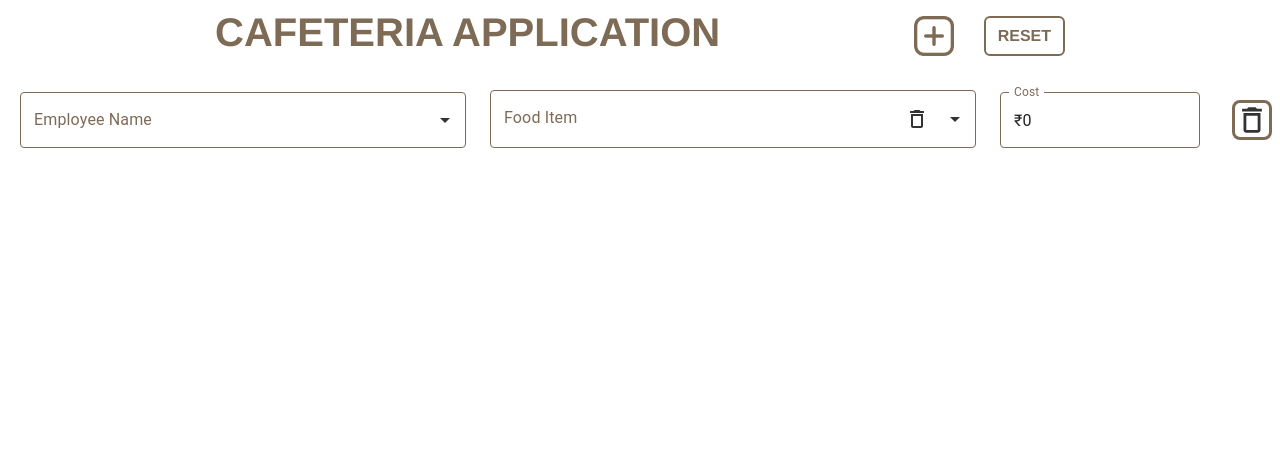
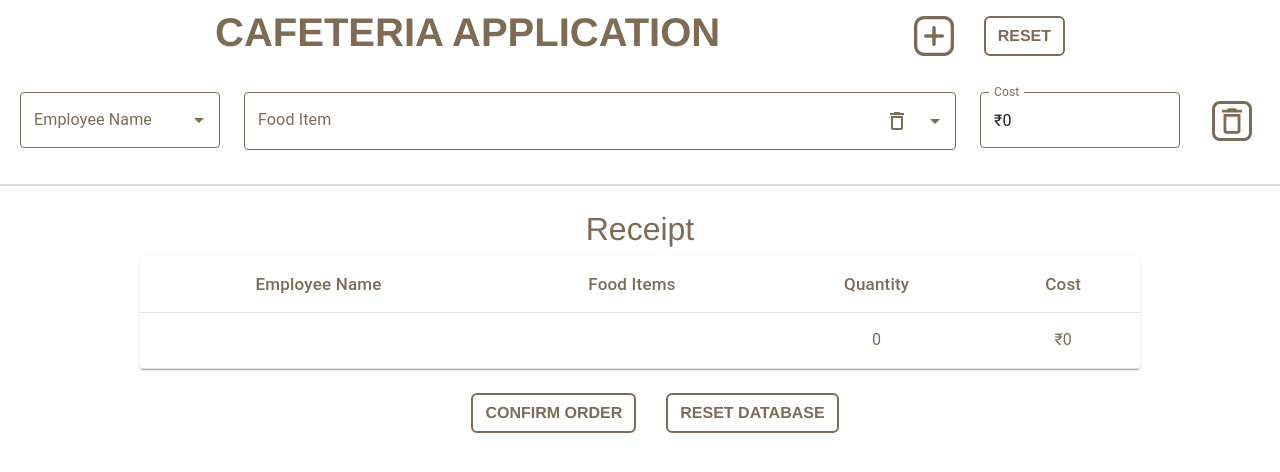
Before and after one commit to mayumithapa/CafeteriaApp, a React (Create React App) app in the folder cafeteria-application/: page / in a window 1280 px wide. Shown: the top 472 px of the page. Built offline with nearby package versions, Linux system fonts and the light colour scheme.

Commit message:
Removed the 1st autocomplete handleSelectEmployees function, added receipt.js file in which summary of order and 2 buttons i.e. confirm order and reset database are present

```diff
--- a/cafeteria-application/src/App.js
+++ b/cafeteria-application/src/App.js
@@ -2,6 +2,7 @@ import React, { useState } from "react";
 import Dropdown from "./Dropdown";
 import Navbar from "./Navbar";
 import Add from "./Add";
+import Receipt from "./Receipt";
 
 function App() {
   const [forms, setForms] = useState([{id:0}]);
@@ -10,34 +11,31 @@ function App() {
   const [addType, setAddType] = useState(""); // for dialogue box type
   const [emp, setEmp] = useState([]); // emp array
   const [lunch, setLunch] = useState([]);
-  const [removedEmployees, setRemovedEmployees] = useState([]); //yaha array hai neeche obj hai? why?
-  const [selectedEmployees, setSelectedEmployees] = useState({});
+  const [selectedData, setSelectedData] = useState([]);
 
+  const updateSelectedData = (id, employee, foodItems, totalCost) => {
+    const updatedData = [...selectedData];
+    const formIndex = updatedData.findIndex((form) => form.id === id);
+
+    if (formIndex !== -1) {
+      updatedData[formIndex] = { id, employee, foodItems, totalCost };
+    } else {
+      updatedData.push({ id, employee, foodItems, totalCost });
+    }
+
+    setSelectedData(updatedData);
+  };
   const handleAddClick = () => {
     setForms([{ id: nextId }, ...forms]);
     setNextId(nextId + 1);
   };
 
   const handleDeleteClick = (id) => {
-    const deletedEmployee = selectedEmployees[id];
-
-    if (deletedEmployee) {
-      setEmp([...emp, { name: deletedEmployee }]);
-      setRemovedEmployees(removedEmployees.filter(employee => employee.name !== deletedEmployee));
-    }
-
     setForms(forms.filter((form) => form.id !== id));
-    // here we are creating a new obj because react does shallow comparision and if don't create react won't recodnize the change
-    const updatedSelections = { ...selectedEmployees };
-    delete updatedSelections[id];
-    setSelectedEmployees(updatedSelections);
   };
 
   const handleReset = () => {
     setForms([{id:0}]);
-    setSelectedEmployees({});
-    setEmp([...emp, ...removedEmployees]);
-    setRemovedEmployees([]);
   };
 
   const handleOpenAddDialog = (type) => {
@@ -58,46 +56,26 @@ function App() {
     handleClose();
   };
 
-  const handleEmployeeSelect = (formId, selectedEmployee) => {
-    if (selectedEmployee) {
-      setSelectedEmployees({
-        ...selectedEmployees,
-        [formId]: selectedEmployee.name,
-      });
-
-      setEmp(emp.filter(employee => employee.name !== selectedEmployee.name));
-      setRemovedEmployees([...removedEmployees, selectedEmployee]);
-    } else {
-      const reAddedEmployee = selectedEmployees[formId];
-      setEmp([...emp, { name: reAddedEmployee }]);
-
-      const updatedSelections = { ...selectedEmployees };
-      delete updatedSelections[formId];
-      setSelectedEmployees(updatedSelections);
-    }
-  };
-
   return (
     <div className="App">
       <Navbar handleAddClick={handleAddClick} handleReset={handleReset} />
       <div className="body">
         {forms.map((form) => {
-          const availableEmployees = emp.filter(employee => !Object.values(selectedEmployees).includes(employee.name));
-
           return (
             <Dropdown
               key={form.id}
               id={form.id}
-              emp={availableEmployees}
+              emp={emp}
               lunch={lunch}
               handleDeleteClick={handleDeleteClick}
               handleOpenAddDialog={handleOpenAddDialog}
-              onEmployeeSelect={(selectedEmployee) => handleEmployeeSelect(form.id, selectedEmployee)}
+              updateSelectedData={updateSelectedData}
             />
           );
         })}
       </div>
       <Add open={open} onClose={handleClose} type={addType} onAdd={handleAddItem} />
+      <Receipt data={selectedData} />
     </div>
   );
 }
--- a/cafeteria-application/src/Dropdown.js
+++ b/cafeteria-application/src/Dropdown.js
@@ -1,4 +1,5 @@
 import React, { useState, useEffect } from "react";
+import './Dropdown.css';
 import { styled } from "@mui/material/styles";
 import Autocomplete from "@mui/material/Autocomplete";
 import TextField from "@mui/material/TextField";
@@ -43,10 +44,10 @@ const ChipContainer = styled("div")({
   padding: "5px 0",
 });
 
-const Dropdown = ({ id, emp, lunch, handleDeleteClick, handleOpenAddDialog, onEmployeeSelect }) => {
+const Dropdown = ({ id, emp, lunch, handleDeleteClick, handleOpenAddDialog, updateSelectedData }) => {
   const [selectedEmployee, setSelectedEmployee] = useState(null); //yaha selectedEmployee initialize hua hai and yeh locally ek form ka value set kr rha hai
   const [selectedFood, setSelectedFood] = useState([]);
-  const [totalCost, setTotalCost] = useState(0);
+  const [totalCost, setTotalCost] = useState(null);
 
   const handleFoodSelect = (event, value) => {
     const lastSelectedItem = value.length ? value[value.length - 1] : null;
@@ -79,7 +80,6 @@ const Dropdown = ({ id, emp, lunch, handleDeleteClick, handleOpenAddDialog, onEm
   };
 
   useEffect(() => {
-    // Calculate total cost when selectedFood changes
     const calculateTotalCost = () => {
       let total = 0;
       selectedFood.forEach((item) => {
@@ -91,14 +91,19 @@ const Dropdown = ({ id, emp, lunch, handleDeleteClick, handleOpenAddDialog, onEm
     calculateTotalCost();
   }, [selectedFood]);
 
+  useEffect(() => {
+    updateSelectedData(id, selectedEmployee, selectedFood, totalCost); // Update selected data when employee or food items change
+  }, [selectedEmployee, selectedFood, totalCost]); // <-- Added this useEffect
+
   return (
     <Stack
       spacing={3}
       direction="row"
       sx={{
         display: "flex",
-        alignItems: "flex-end",
-        marginLeft: "20px",
+        justifyContent: "center",
+        // alignItems: "flex-end",
+        margin: "20px",
         marginBottom: "10px",
         color: "#7d6b56",
       }}
@@ -115,7 +120,6 @@ const Dropdown = ({ id, emp, lunch, handleDeleteClick, handleOpenAddDialog, onEm
             setSelectedEmployee(null);
           } else {
             setSelectedEmployee(value);
-            onEmployeeSelect(value); // Notify parent about the selected employee
           }
         }}
         renderInput={(params) => (
@@ -125,7 +129,7 @@ const Dropdown = ({ id, emp, lunch, handleDeleteClick, handleOpenAddDialog, onEm
             placeholder="Employee Name"
           />
         )}
-        sx={{ minWidth: 200, maxWidth: 550, flexGrow: 1, color: "#7d6b56" }}
+        sx={{ minWidth: 100, maxWidth: 200, flexGrow: 1, color: "#7d6b56" }}
         ListboxProps={{
           sx: { maxHeight: 200, overflowY: "auto" },
         }}
@@ -173,7 +177,7 @@ const Dropdown = ({ id, emp, lunch, handleDeleteClick, handleOpenAddDialog, onEm
               ))}
           </ChipContainer>
         )}
-        sx={{ minWidth: 200, maxWidth: 550, flexGrow: 1 }}
+        sx={{ minWidth: 200, maxWidth: 800, flexGrow: 1 }}
         ListboxProps={{
           sx: { maxHeight: 200, overflowY: "auto" },
         }}
@@ -186,7 +190,7 @@ const Dropdown = ({ id, emp, lunch, handleDeleteClick, handleOpenAddDialog, onEm
           readOnly: true,
         }}
         value={`₹${totalCost}`}
-        sx={{ minWidth: 150, maxWidth: 200, flexGrow: 1 }}
+        sx={{ minWidth: 100, maxWidth: 200, flexGrow: 1 }}
       />
 
       <IconButton onClick={() => handleDeleteClick(id)}>
--- /dev/null
+++ b/cafeteria-application/src/Receipt.js
@@ -0,0 +1,156 @@
+// import React from 'react';
+// import './index.css';
+// import { useState} from "react";
+// import Table from '@mui/material/Table';
+// import TableBody from '@mui/material/TableBody';
+// import TableCell from '@mui/material/TableCell';
+// import TableContainer from '@mui/material/TableContainer';
+// import TableHead from '@mui/material/TableHead';
+// import TableRow from '@mui/material/TableRow';
+// import Paper from '@mui/material/Paper';
+// import { Divider, Box } from '@mui/material';
+
+
+// const Receipt = ({ data }) => { // <-- Modified to accept data as a prop
+//     const [isOrderConfirmed, setIsOrderConfirmed] = useState(false);
+//     const confirmOrder = () => {
+//         setIsOrderConfirmed(true);
+//     }
+//   return (
+//     <>
+//     <br></br>
+//     <Box><Divider sx={{ borderBottomWidth: 2, borderColor: "#7d6b56" }}/></Box>
+//     <br></br>
+//     <h2 align='center'>Receipt</h2>
+//     <TableContainer component={Paper} sx={{ margin:'auto',minWidth: 400, maxWidth: 1000}}>
+//       <Table sx={{ minWidth: 400, maxWidth: 1000}} aria-label="receipt table">
+//         <TableHead>
+//           <TableRow>
+//             <TableCell align='center'>Employee Name</TableCell>
+//             <TableCell align="center">Food Items</TableCell>
+//             <TableCell align="center">Quantity</TableCell> {/* Added Quantity Column */}
+//             <TableCell align="center">Cost</TableCell>
+//           </TableRow>
+//         </TableHead>
+//         <TableBody>
+//           {data.map((row, index) => (
+//             <TableRow key={index}>
+//               <TableCell component="th" scope="row" align='center'>
+//                 {row.employee ? row.employee.name : ""} {/* Display employee name */}
+//               </TableCell>
+//               <TableCell align="center">
+//               {row.foodItems.map(item => `${item.title} x${item.count}`).join(", ")} {/* Display food items */}
+//               </TableCell>
+//               <TableCell align="center">
+//                 {row.foodItems.reduce((total, item) => total + item.count, 0)} {/* Display quantities */}
+//               </TableCell>
+//               <TableCell align="center">{`₹${row.totalCost}`}</TableCell>
+
+//             </TableRow>
+//           ))}
+//         </TableBody>
+//       </Table>
+//     </TableContainer><br/>
+//         <div style={{display:'flex', justifyContent:'center'}} onClick={confirmOrder}><button
+//           id="reset-btn"
+//           type="button"
+//           className="btn btn-outline-success"
+//           align='center'
+//         >
+//           CONFIRM ORDER
+//         </button>
+//         <button
+//           id="reset-btn"
+//           type="button"
+//           className="btn btn-outline-success"
+//           align='center'
+//         >
+//           RESET DATABASE
+//         </button></div><br/>
+//         <p style={{fontWeight: 800, fontSize: 20,
+//             visibility: isOrderConfirmed ? 'visible' : 'hidden',
+//             textAlign: 'center'
+//             }}>Your Order Has Been Confirmed!</p>
+//     </>
+//   );
+// };
+
+// export default Receipt;
+
+
+import React, { useState } from 'react';
+import './index.css';
+import Table from '@mui/material/Table';
+import TableBody from '@mui/material/TableBody';
+import TableCell from '@mui/material/TableCell';
+import TableContainer from '@mui/material/TableContainer';
+import TableHead from '@mui/material/TableHead';
+import TableRow from '@mui/material/TableRow';
+import Paper from '@mui/material/Paper';
+import { Divider, Box } from '@mui/material';
+
+const Receipt = ({ data }) => {
+  const [isOrderConfirmed, setIsOrderConfirmed] = useState(false);
+
+  const confirmOrder = () => {
+    setIsOrderConfirmed(true);
+  };
+
+  return (
+    <>
+      <br />
+      <Box>
+        <Divider sx={{ borderBottomWidth: 2, borderColor: "#7d6b56" }} />
+      </Box>
+      <br />
+      <h2 align='center'>Receipt</h2>
+      <TableContainer component={Paper} sx={{ margin: 'auto', minWidth: 400, maxWidth: 1000 }}>
+        <Table sx={{ minWidth: 400, maxWidth: 1000 }} aria-label="receipt table">
+          <TableHead>
+            <TableRow>
+              <TableCell align='center' sx={{ color: '#7d6b56', fontSize: 17 }}>Employee Name</TableCell>
+              <TableCell align="center" sx={{ color: '#7d6b56', fontSize: 17 }}>Food Items</TableCell>
+              <TableCell align="center" sx={{ color: '#7d6b56', fontSize: 17 }}>Quantity</TableCell>
+              <TableCell align="center" sx={{ color: '#7d6b56', fontSize: 17 }}>Cost</TableCell>
+            </TableRow>
+          </TableHead>
+          <TableBody>
+            {data.map((row, index) => (
+              <TableRow key={index}>
+                <TableCell component="th" scope="row" align='center' sx={{ color: '#7d6b56', fontSize: 16 }}>
+                  {row.employee ? row.employee.name : ""}
+                </TableCell>
+                <TableCell align="center" sx={{ color: '#7d6b56', fontSize: 16 }}>
+                  {row.foodItems.map(item => `${item.title} x${item.count}`).join(", ")}
+                </TableCell>
+                <TableCell align="center" sx={{ color: '#7d6b56', fontSize: 16 }}>
+                  {row.foodItems.reduce((total, item) => total + item.count, 0)}
+                </TableCell>
+                <TableCell align="center" sx={{ color: '#7d6b56', fontSize: 16 }}>{`₹${row.totalCost}`}</TableCell>
+              </TableRow>
+            ))}
+          </TableBody>
+        </Table>
+      </TableContainer>
+      <br />
+      <div style={{ display: 'flex', justifyContent: 'center' }} onClick={confirmOrder}>
+        <button id="reset-btn" type="button" className="btn btn-outline-success" align='center'>
+          CONFIRM ORDER
+        </button>
+        <button id="reset-btn" type="button" className="btn btn-outline-success" align='center'>
+          RESET DATABASE
+        </button>
+      </div>
+      <br />
+      <p style={{
+        fontWeight: 800, fontSize: 20,
+        visibility: isOrderConfirmed ? 'visible' : 'hidden',
+        textAlign: 'center', color: '#7d6b56'
+      }}>
+        Your Order Has Been Confirmed!
+      </p>
+    </>
+  );
+};
+
+export default Receipt;
```
